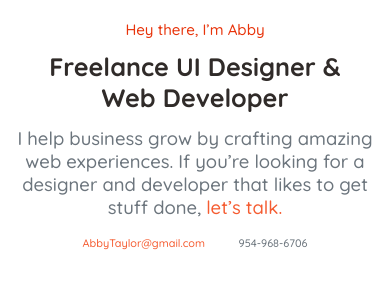
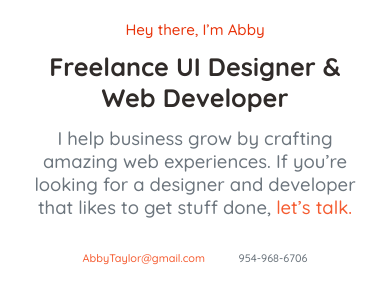
Before and after one commit to Ansh-partner/Fake-Portfolio-1, a plain HTML site: page index.html in a window 390 px wide. Shown: the part 106-401 px from the top of the page. Drawn offline with Linux system fonts and the light colour scheme.

Commit message:
Maybe now I'm on the right track

```diff
--- a/Fp.css
+++ b/Fp.css
@@ -915,9 +915,9 @@ ul {
     }
 
     .hero-intro {
-        margin: 0 .80em;
+        margin: .80em .80em;
         margin-top: .8em;
-        width: 100%;
+        width: 90%;
     }
 
     .button-with-de {
```
